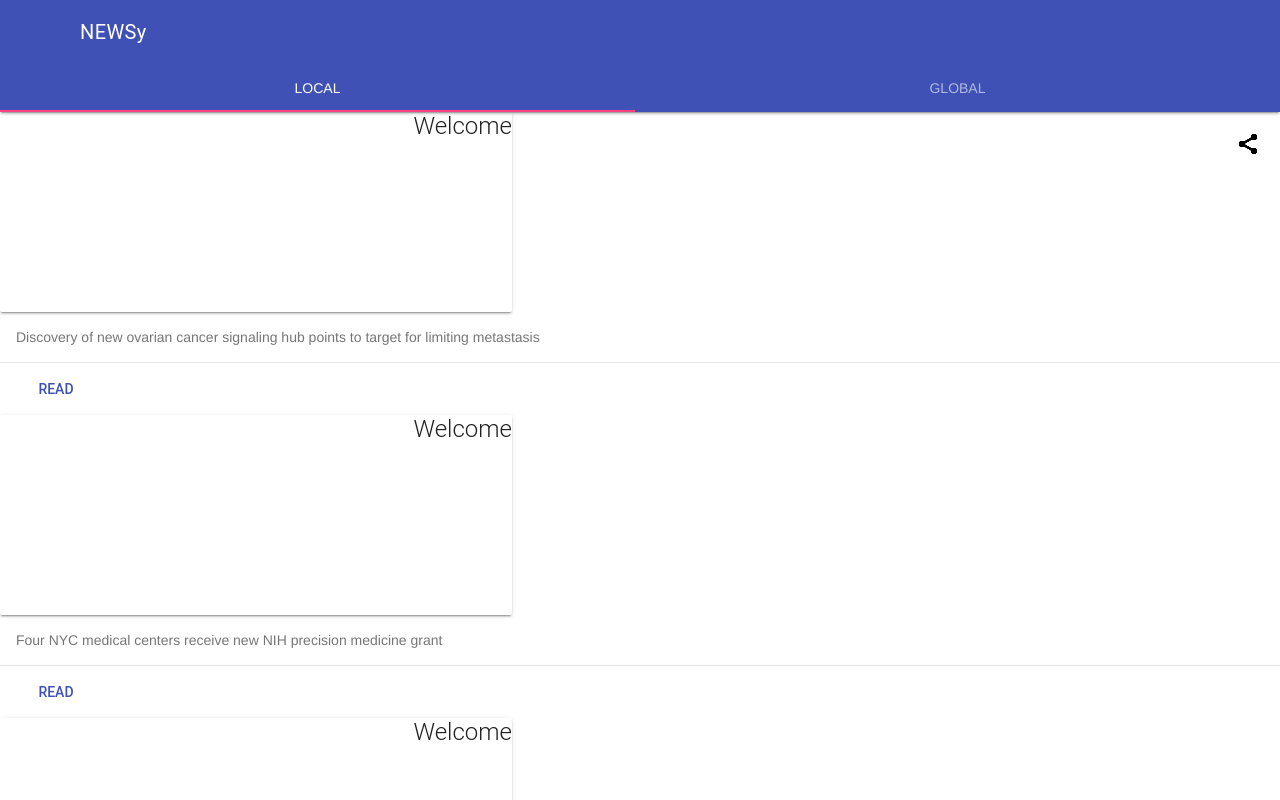
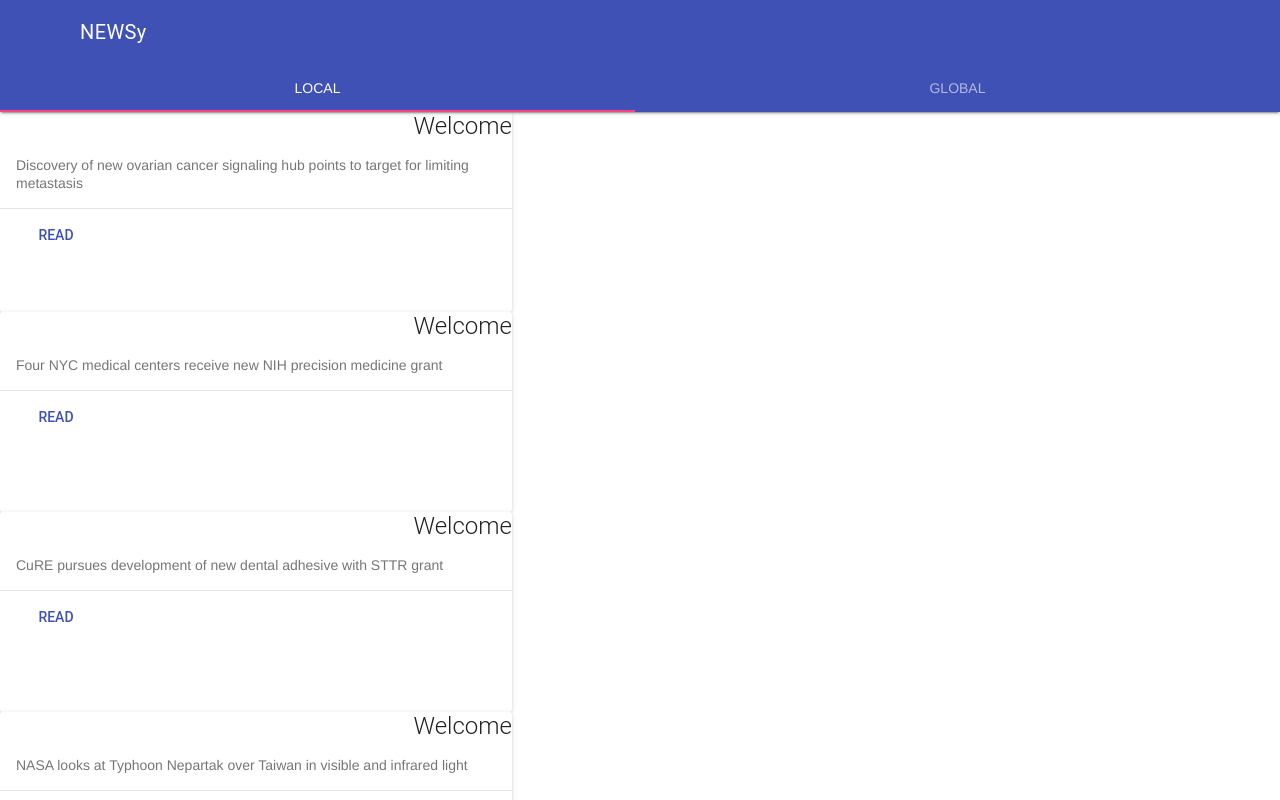
Before and after one commit to sh1457/newsy-rss, a plain HTML site: page index.html in a window 1280 px wide. Drawn offline with Linux system fonts and the light colour scheme.

Commit message:
Fixed img

```diff
--- a/index.html
+++ b/index.html
@@ -12,7 +12,7 @@ jQuery(document).ready(function() {
         success: function(feed) {
             for(var i = 0; i < feed.items.length && i < 15; i++) {
                 var item = feed.items[i];
-                $("div#feed").append("<div class='demo-card-wide mdl-card mdl-shadow--2dp'><h2 class='mdl-card__title-text'>Welcome</h2></div><div class='mdl-card__supporting-text'>"+item.title+"</div><div class='mdl-card__actions mdl-card--border'><a href='"+item.link+"' class='mdl-button mdl-button--colored mdl-js-button mdl-js-ripple-effect'>Read</a></div><div class='mdl-card__menu'><button class='mdl-button mdl-button--icon mdl-js-button mdl-js-ripple-effect'><i class='material-icons'>share</i></button></div></div>");
+                $("div#feed").append("<div class='demo-card-wide mdl-card mdl-shadow--2dp'><h2 class='mdl-card__title-text'>Welcome</h2><div class='mdl-card__supporting-text'>"+item.title+"</div><div class='mdl-card__actions mdl-card--border'><a href='"+item.link+"' class='mdl-button mdl-button--colored mdl-js-button mdl-js-ripple-effect'>Read</a></div><div class='mdl-card__menu'><button class='mdl-button mdl-button--icon mdl-js-button mdl-js-ripple-effect'><i class='material-icons'>share</i></button></div></div>");
             }
         }
     });
```
